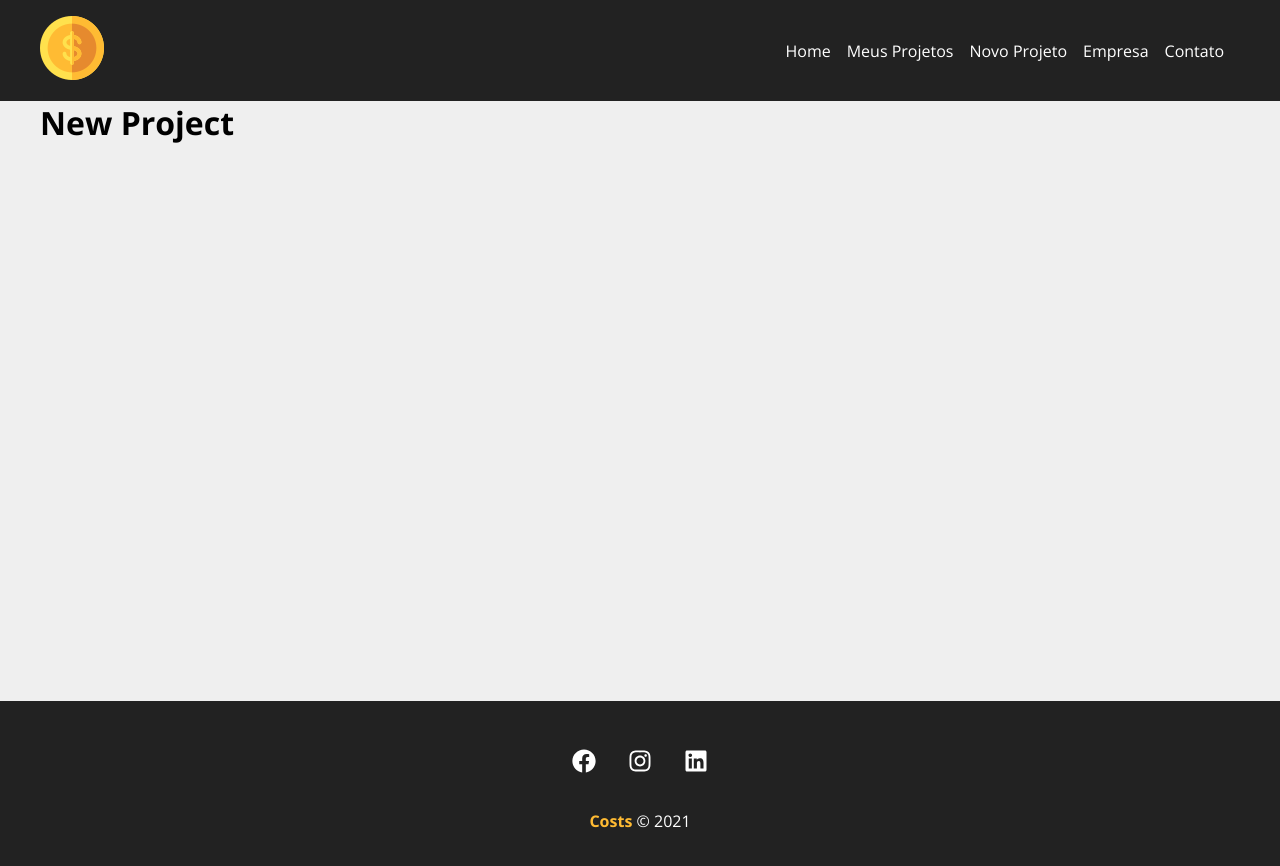
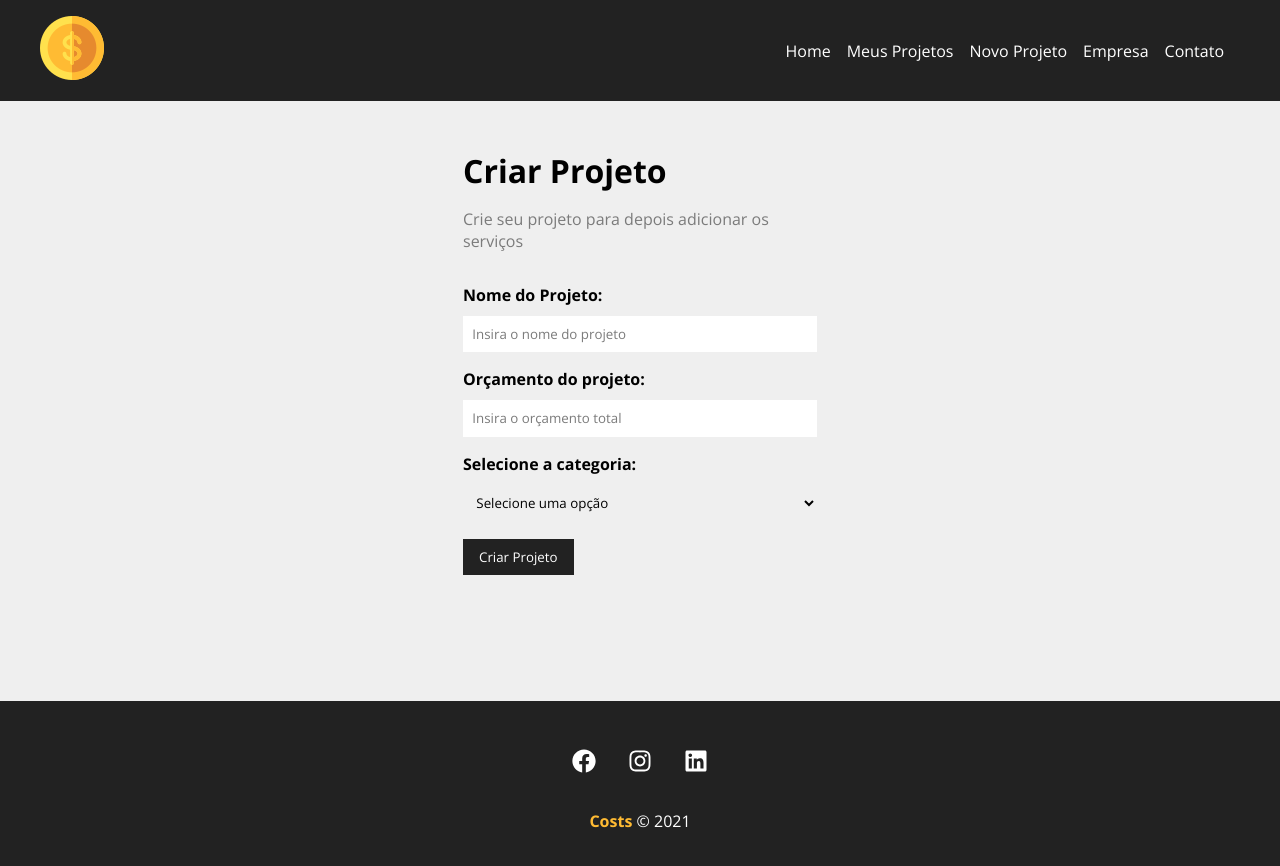
Before and after one commit to renanf23/projeto_gerenciador, a React (Create React App) app in the folder costs/: page /costs-site/NewProject in a window 1280 px wide. Shown: the top 866 px of the page. Built offline with nearby package versions, Linux system fonts and the light colour scheme.

Commit message:
criação da aba new project

```diff
--- a/costs/src/App.js
+++ b/costs/src/App.js
@@ -1,4 +1,4 @@
-import { BrowserRouter as Router, Routes, Route, Link } from 'react-router-dom'
+import { BrowserRouter as Router, Routes, Route} from 'react-router-dom'
 
 import Home from './components/pages/Home';
 import Company from './components/pages/Company';
--- /dev/null
+++ b/costs/src/components/form/Input.js
@@ -0,0 +1,12 @@
+import styles from './Input.module.css'
+
+function Input({type, text, name, placeholder, handleOnChange, value}){
+    return(
+        <div className={styles.form_control}>
+            <label htmlFor={name}>{text}:</label>
+            <input type={type} name={name} id={name} placeholder={placeholder} onChange={handleOnChange} value={value} />
+        </div>
+    )
+}
+
+export default Input
--- /dev/null
+++ b/costs/src/components/form/Input.module.css
@@ -0,0 +1,20 @@
+.form_control{
+    display: flex;
+    flex-direction: column;
+    margin-bottom: 1em;
+}
+
+.form_control label{
+    margin-bottom: 0.6em;
+    font-weight: bold;
+}
+
+.form_control input{
+    padding: 0.7em;
+    border-radius: 0;
+    border: none;
+}
+
+.form_control input::placeholder{
+    color: #7b7b7b;
+}
--- /dev/null
+++ b/costs/src/components/form/Select.js
@@ -0,0 +1,14 @@
+import styles from './Select.module.css'
+
+function Select({text, name, options , handleOnChange, value}){
+    return(
+        <div className={styles.form_control}>
+            <label htmlFor={name}>{text}:</label>
+            <select name={name} id={name}>
+                <option>Selecione uma opção</option>
+            </select>
+        </div>
+    )
+}
+
+export default Select
--- /dev/null
+++ b/costs/src/components/form/Select.module.css
@@ -0,0 +1,16 @@
+.form_control{
+    display: flex;
+    flex-direction: column;
+    margin-bottom: 1em;
+}
+
+.form_control label{
+    margin-bottom: 0.6em;
+    font-weight: bold;
+}
+
+.form_control select{
+    padding: 0.7em;
+    border-radius: 0;
+    border: none;
+}
--- /dev/null
+++ b/costs/src/components/form/SubmitButton.js
@@ -0,0 +1,11 @@
+import styles from './SubmitButton.module.css'
+
+function SubmitButton({ text }){
+    return(
+        <div>
+            <button className={styles.btn}>{text}</button>
+        </div>
+    )
+}
+
+export default SubmitButton
--- /dev/null
+++ b/costs/src/components/form/SubmitButton.module.css
@@ -0,0 +1,13 @@
+.btn{
+    background-color: #222;
+    color: #fff;
+    padding: 0.7em 1.2em;
+    text-decoration: none;
+    transition: 0.5em;
+    cursor: pointer;
+    border: none;
+}
+
+.btn:hover{
+    color: #ffbb33;
+}
--- a/costs/src/components/pages/NewProject.js
+++ b/costs/src/components/pages/NewProject.js
@@ -1,8 +1,14 @@
 import React from "react"
+import ProjectForm from "../project/PorjectForm"
+import styles from './NewProject.module.css'
 
 function NewProject(){
     return(
-        <h1>New Project</h1>
+        <div className={styles.newproject_container}>
+            <h1>Criar Projeto</h1>
+            <p>Crie seu projeto para depois adicionar os serviços</p>
+            <ProjectForm btnText='Criar Projeto'/>
+        </div>
     )
 }
 
--- /dev/null
+++ b/costs/src/components/pages/NewProject.module.css
@@ -0,0 +1,13 @@
+.newproject_container{
+    width: 450px;
+    margin: 0 auto;
+    padding: 3em;
+}
+
+.newproject_container h1{
+    margin-bottom: 0.5em;
+}
+
+.newproject_container p{
+    color: #7b7b7b;
+}
--- /dev/null
+++ b/costs/src/components/project/PorjectForm.js
@@ -0,0 +1,17 @@
+import Input from '../form/Input'
+import Select from '../form/Select'
+import SubmitButton from '../form/SubmitButton'
+import styles from './ProjectForm.module.css'
+
+function ProjectForm({btnText}){
+    return(
+        <form className={styles.form}>
+            <Input type="text" text="Nome do Projeto" name='name' placeholder='Insira o nome do projeto'/>
+            <Input type="number" text="Orçamento do projeto" name='budget' placeholder='Insira o orçamento total'/>
+            <Select text='Selecione a categoria' name='category_id'/>
+            <SubmitButton text={btnText}/>
+        </form>
+    )
+}
+
+export default ProjectForm
--- /dev/null
+++ b/costs/src/components/project/ProjectForm.module.css
@@ -0,0 +1,4 @@
+.form{
+    width: 100%;
+    margin: 2em 0;
+}
```
